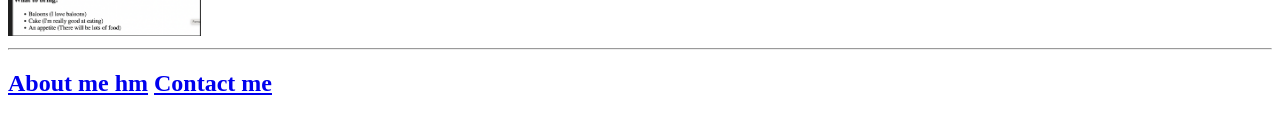
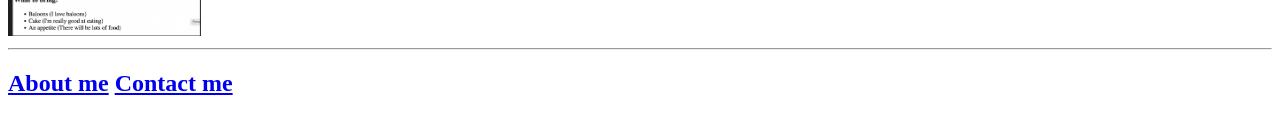
Before and after one commit to Woodard0424/Html-portfolio, a plain HTML site: page index.html.html in a window 1280 px wide. Shown: the part 624-758 px from the top of the page. Drawn offline with Linux system fonts and the light colour scheme.

Commit message:
Update index.html

```diff
--- a/index.html.html
+++ b/index.html.html
@@ -15,6 +15,6 @@
 <h2><a href="./public/birthday-invite.html">Birthday invite Project</a></h2>
 <img src="./assets/images/bday invite.png" height="200" alt="birthday Cake"/>
 <hr/>
-<h2><a href="./public/about.html">About me hm</a> <a href="./public/contact.html"> Contact me</a></h2>
+<h2><a href="./public/about.html">About me</a> <a href="./public/contact.html"> Contact me</a></h2>
  </body>
  </html>
```
